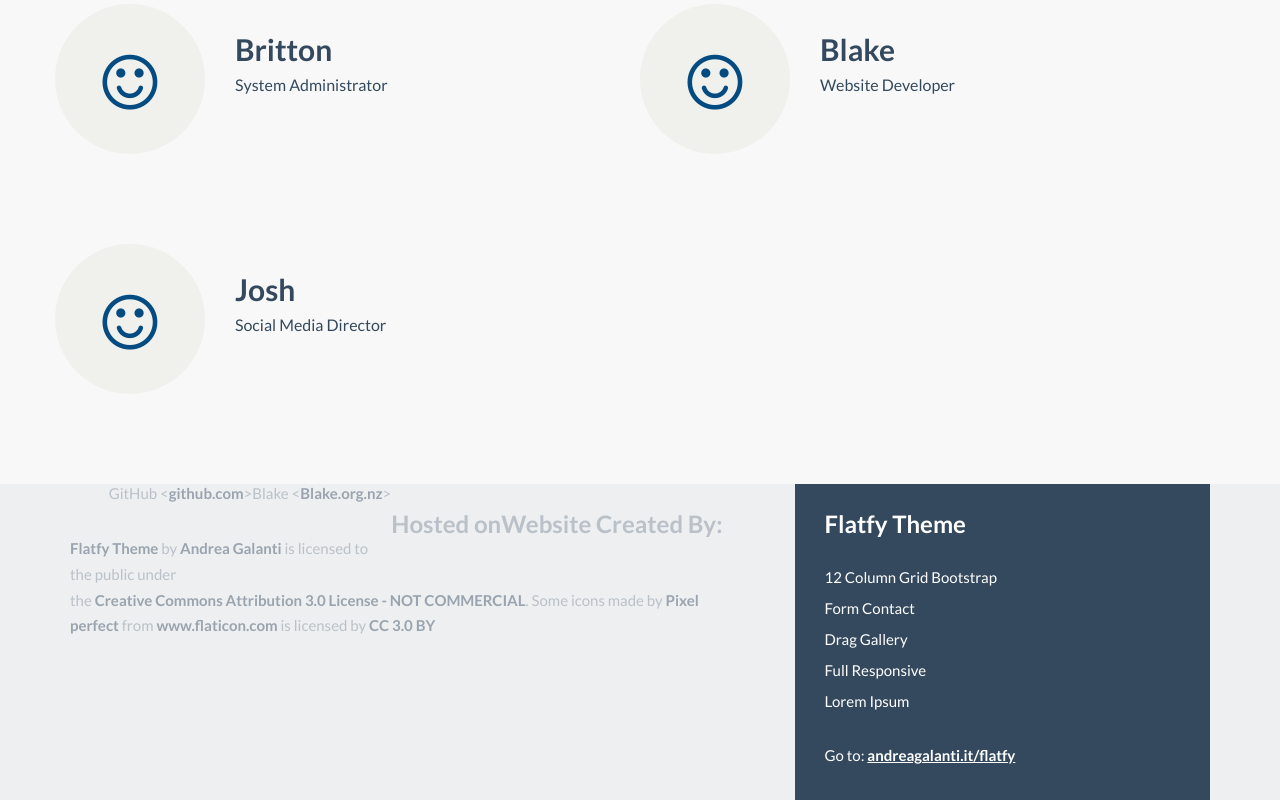
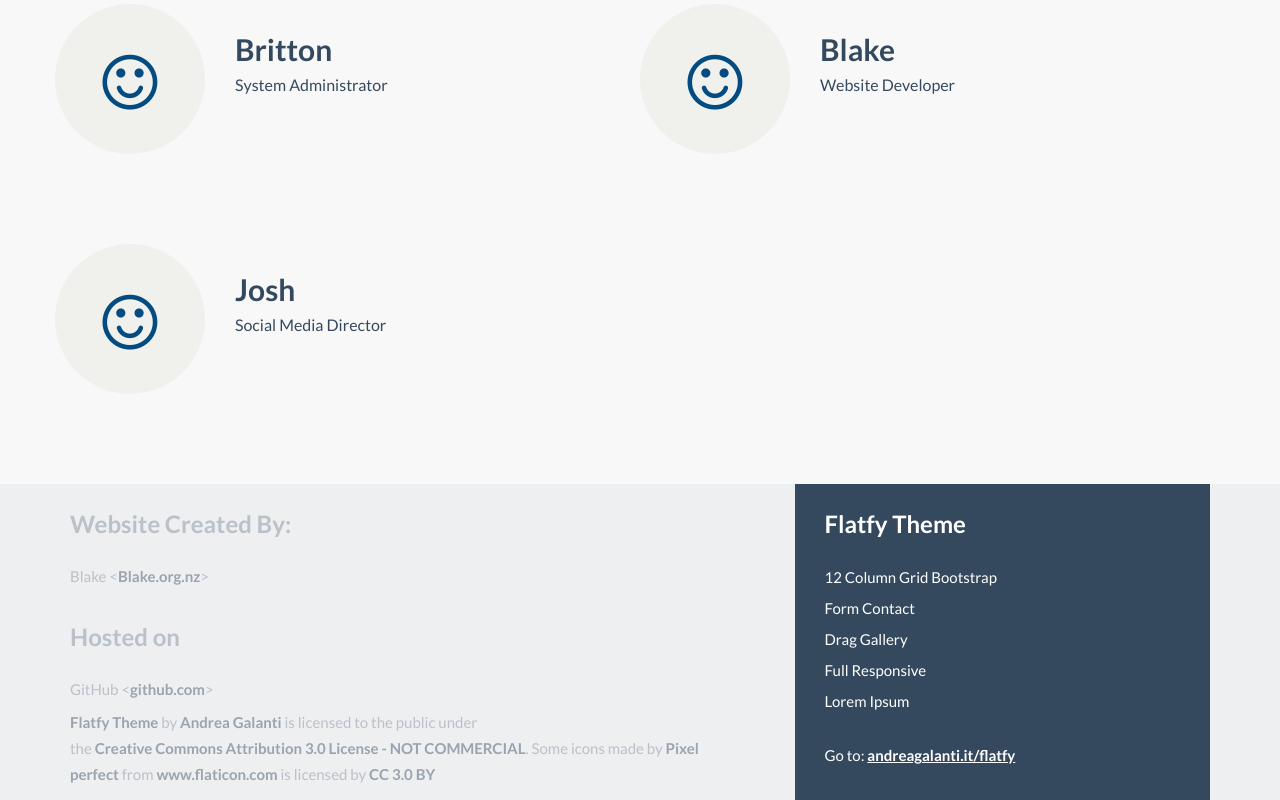
Before and after one commit to blakenz/aragaming-website, a plain HTML site: page index.html in a window 1280 px wide. Shown: the part 2614-3414 px from the top of the page. Drawn offline with Linux system fonts and the light colour scheme; a script that the page names is missing.

```diff
--- a/index.html
+++ b/index.html
@@ -265,12 +265,11 @@
      		<div class="container">
         		<div class="row">
           			<div class="col-md-7">
-					<h3 class="footer-title" style="float:right">Website Created By:</h3> <h3 class="footer-title" style="float:right">Hosted on</h3>
-					<p style="float:right">Blake &lt;<a href="blake.org.nz">Blake.org.nz</a>&gt;</p><p style="float:right">GitHub &lt;<a  href="https://github.com">github.com</a>&gt;</p>
-            			<!--<h3 class="footer-title">Hosted on</h3>
+					<h3 class="footer-title">Website Created By:</h3>
+					<p>Blake &lt;<a href="http://blake.org.nz">Blake.org.nz</a>&gt;</p>
+            				<h3 class="footer-title">Hosted on</h3>
             	  			<p>GitHub &lt;<a  href="https://github.com">github.com</a>&gt;</p>
-				-->
-					<br /><br />
+
 				<!-- LICENSE -->
 			<a rel="cc:attributionURL" href="http://www.andreagalanti.it/flatfy"
 		   	property="dc:title">Flatfy Theme </a> by
```
